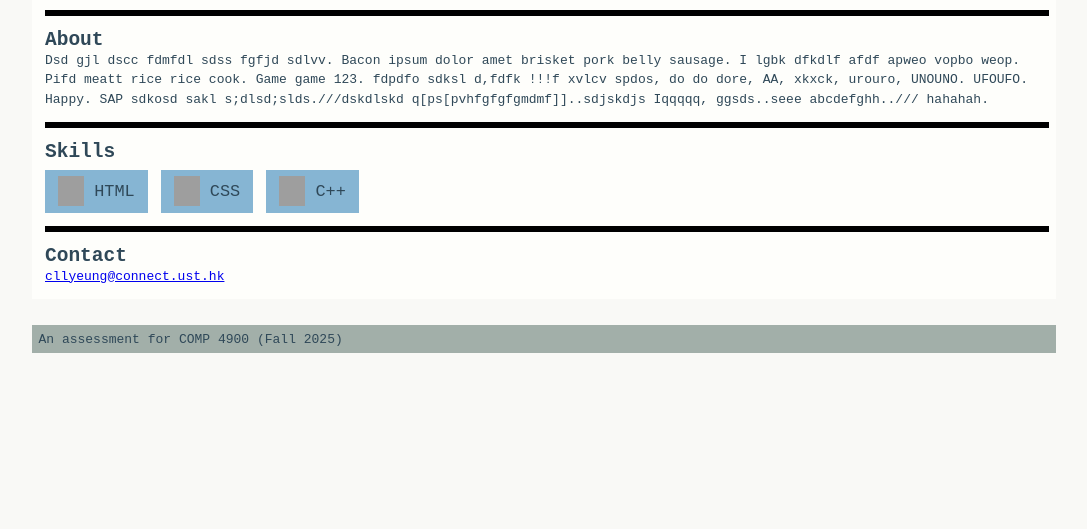
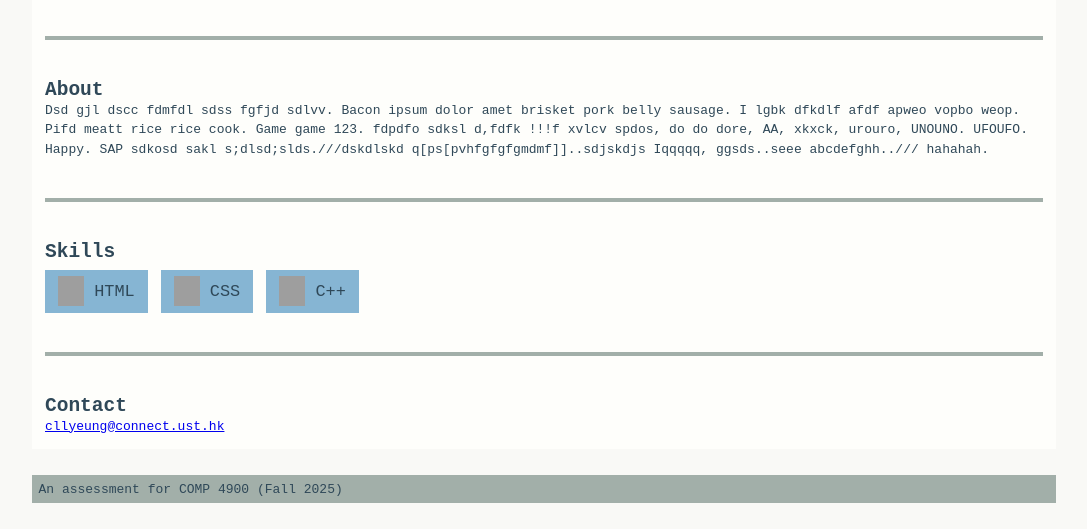
Before and after one commit to ShiningStar6594/lennox.github.io, a plain HTML site: page index.html in a window 1280 px wide. Shown: the part 307-836 px from the top of the page, without its empty margins (96-1183 px from the left). Before the commit the page ends 800 px from the top, so only its background shows below. Drawn offline with Linux system fonts and the light colour scheme; grey boxes are pictures that could not be loaded.

Commit message:
Update index.css

```diff
--- a/index.css
+++ b/index.css
@@ -235,9 +235,9 @@ footer {
  * style the border to be thicker.
 */
 hr{
-    margin: 1rem 0;
-    border: 3px solid black;
-    width: 100%;
+    margin: 3rem 0;
+    border: none;
+    border-top: 4px solid var(--surface);
 }
 
 /* TODO 13: Assign a selector to increase the line height of content,
```
